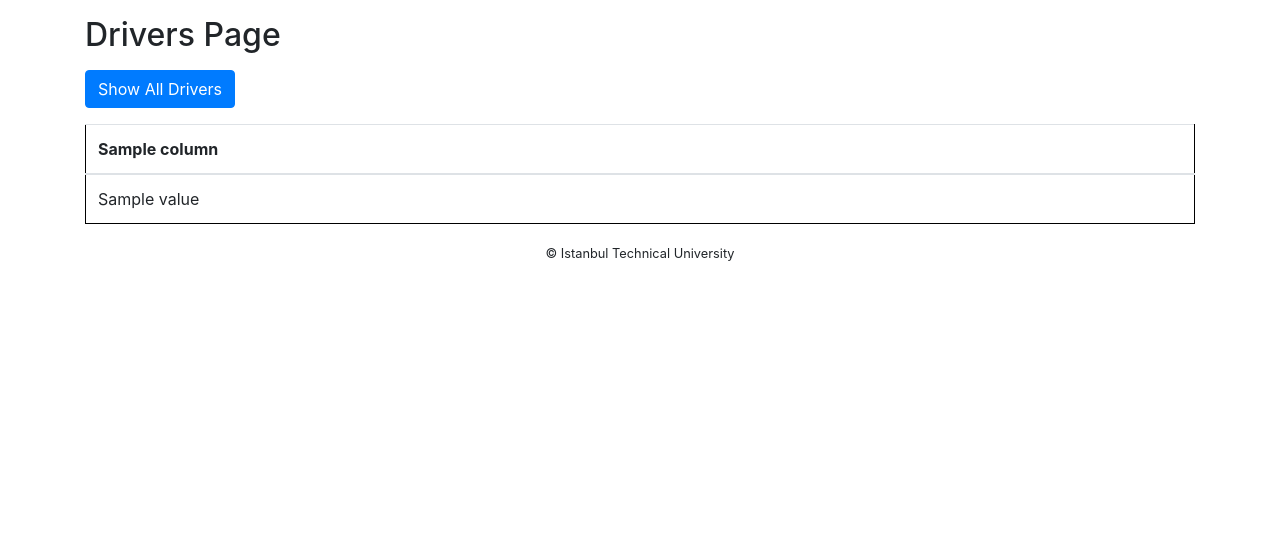
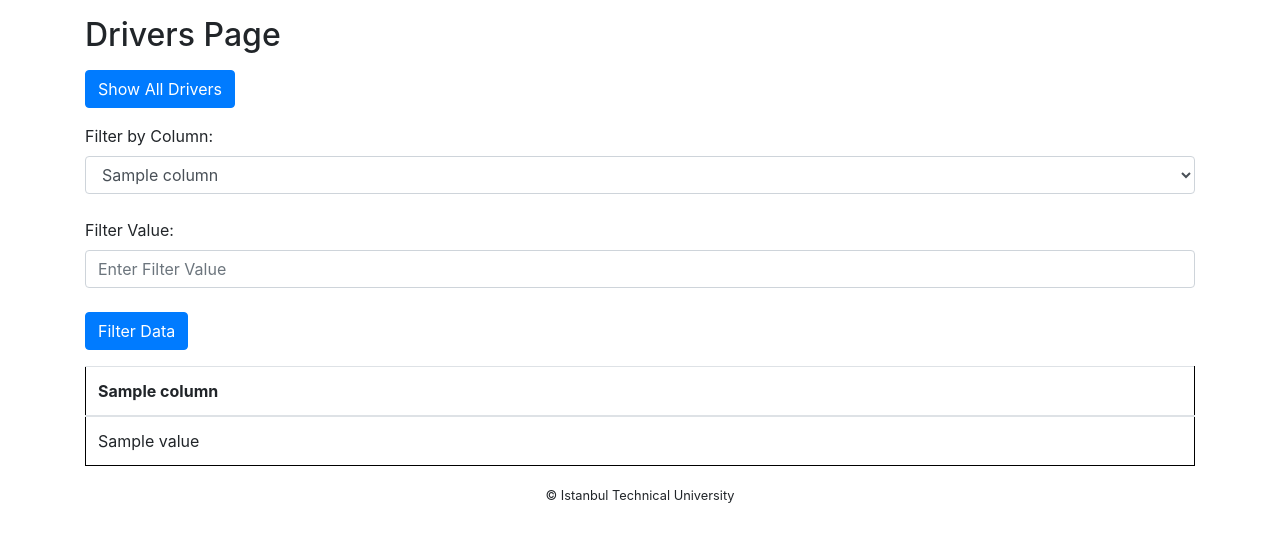
Before and after one commit to qwertymert/Formula1-Database-blg317e-project, a Flask app: template templates/drivers.html in a window 1280 px wide. Shown: the part 56-598 px from the top of the page. Run offline with Flask 3, Linux system fonts and the light colour scheme; the template is opened without the code that fills it: most values are stand-ins (such as "Sample title", 1, 10 or a date in 2020); some libraries are stand-ins or nearby versions.

Commit message:
Generic filter for drivers added

```diff
--- a/templates/drivers.html
+++ b/templates/drivers.html
@@ -15,6 +15,19 @@
     <form action="{{ url_for("viewDriver.drivers_page") }}" method="post">
       <button class="btn btn-primary mb-3" type="submit">Show All Drivers</button>
     </form>
+    <form action="{{ url_for("viewDriver.filter_data") }}" method="post">
+      <label for="column_input">Filter by Column:</label>
+      <select name="column_input" id="column_input" class="form-control">
+          {% for column in columns %}
+              <option value="{{ column }}">{{ column }}</option>
+          {% endfor %}
+      </select>
+      <br>
+      <label for="filter_input">Filter Value:</label>
+      <input type="text" name="filter_input" id="filter_input" class="form-control" placeholder="Enter Filter Value">
+      <br>
+      <button class="btn btn-primary mb-3" type="submit">Filter Data</button>
+  </form>
     {% if table_names %}
     <table class="table">
       <thead>
```
Also changed, not shown: viewDriver.py (+15 -0 lines).
